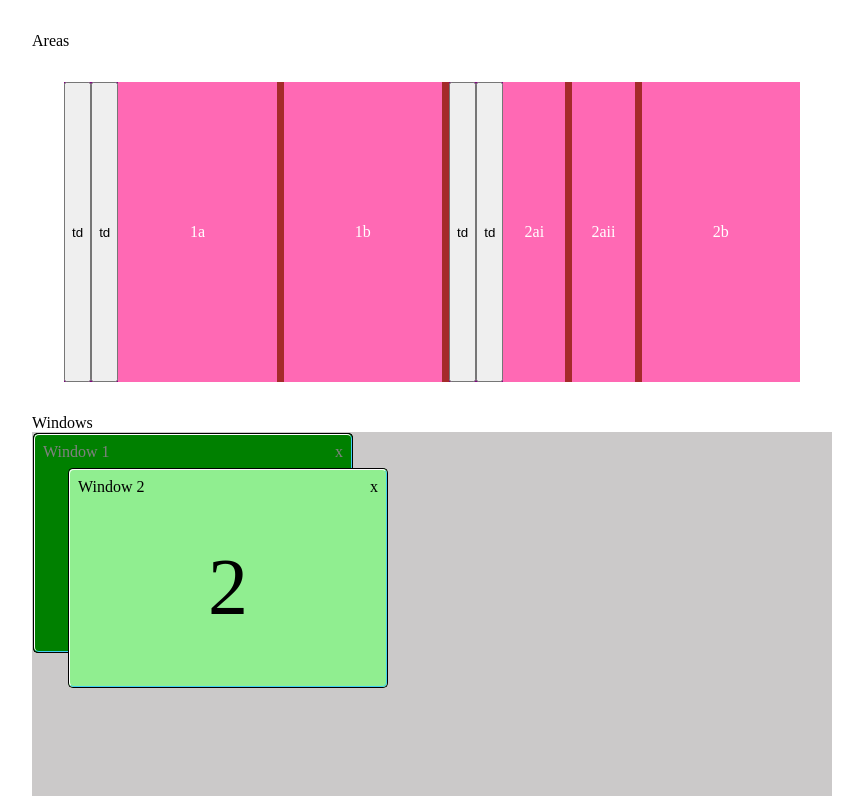
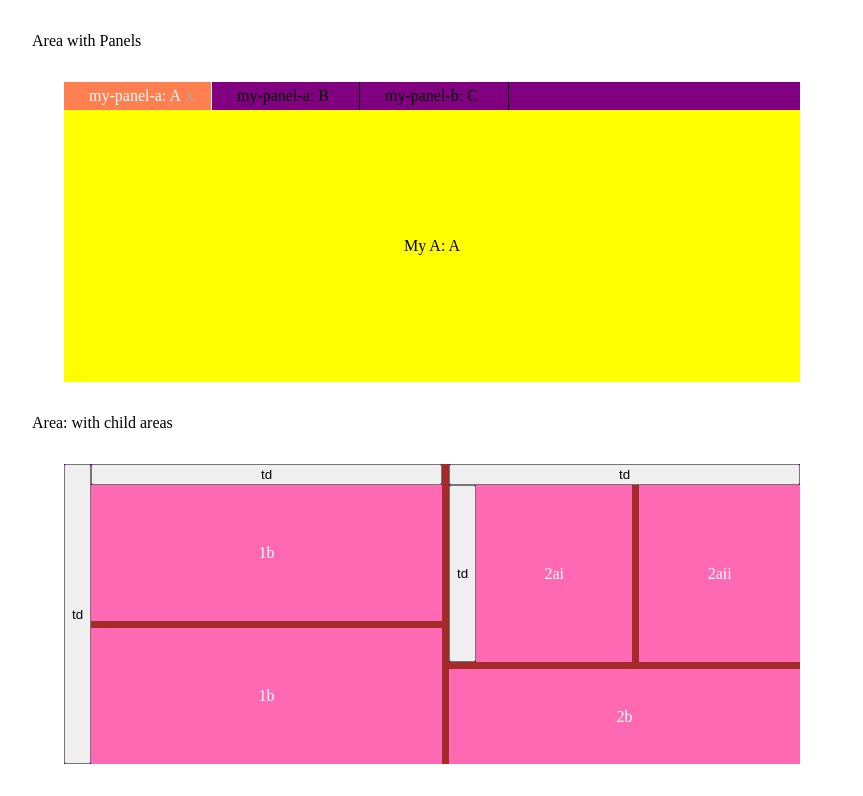
Before and after one commit to opowell/appfr, a Vue app: page / in a window 1280 px wide. Shown: the top 796 px of the page, without its empty margins (208-1071 px from the left). Built offline with nearby package versions, Linux system fonts and the light colour scheme.

Commit message:
area with panels, drag drop

```diff
--- a/src/components/AppfrArea.vue
+++ b/src/components/AppfrArea.vue
@@ -11,21 +11,66 @@
           :area="childArea"
           :key="index"
           :isLastArea='index === area.childAreas.length - 1'
+          :parentArea='area'
+          :indexOnParent='index'
         />
         <div
           class="adjuster"
           v-if="index < area.childAreas.length - 1"
           :key="'adjuster' + index"
           :style='adjusterStyle'
-          @mousedown.stop.prevent='startAdjust(index, childArea, index, area, $event)'
+          @mousedown.stop.prevent='startAdjust(childArea, $event)'
         />
       </template>
     </template>
     <!-- SHOW THIS AREA -->
     <template v-else>
-      <div
-        class="area-content"
-      >
+          <div class='tabs'>
+      <template>
+          <span
+              v-for='(panel, index) in area.panels'
+              :key='index'
+              class='tab tabHover'
+              :class='{"selected": isSelected(panel)}'
+              @mousedown='setActivePanelIndex(index)'
+              draggable="true"
+              @dragstart='dragStart($event, panel, index)'
+              @dragleave="dragLeaveTab"
+              @drop='dropOnTab(index, $event)'
+              @dragover='dragOver'
+              @dragenter="dragEnterTab(index, $event)"
+          >
+              {{ title(panel) }}
+              <span style='width: 20px; display: flex; margin-left: 5px;'>
+                  <span
+                      class='closeButton'
+                      @click.stop='closePanel(index)'
+                      style='width: 20px'
+                  >x</span>
+              </span>
+          </span>
+          <jt-spacer
+              @mousedown.native='startMove'
+              :area='area'
+          />
+      </template>
+    </div>
+      <template v-if="area.panels && area.panels.length > 0">
+        <div
+          v-for='(panel, index) in area.panels'
+          v-bind:style='[area.activePanelInd === index ? {} : {"z-index": -1, "display": "none"}]'
+          class='content'
+          :is='panel.type'
+          :panel='panel'
+          :key='"panel-" + index'
+        />
+      </template>
+      <div v-else-if="area.type"
+        class="area-content-default"
+        :is="area.type"
+        :content="area.content"
+      />
+      <div v-else class="area-content area-content-default">
         {{ area.content }}
       </div>
     </template>
@@ -33,10 +78,20 @@
 </template>
 <script>
 import Vue from 'vue';
+import JtSpacer from '@/components/JtSpacer.vue';
 
 export default {
   name: 'AppfrArea',
+  components: {
+    JtSpacer
+  },
   props: {
+    indexOnParent: {
+      type: Number
+    },
+    parentArea: {
+      type: Object
+    },
     area: {
       type: Object,
       default: () => { return {
@@ -55,9 +110,17 @@ export default {
       Vue.set(this.area, 'flexDirRow', true)
     if (this.area.flex == null)
       Vue.set(this.area, 'flex', '1 1 100px')
+    if (this.area.activePanelInd == null)
+      Vue.set(this.area, 'activePanelInd', 0)
+    this.area.component = this;
   },
   computed: {
     styleObj() {
+      if (this.area.childAreas == null || this.area.childAreas.length < 1) {
+        return {
+          "flex-direction": "column",
+        }
+      }
       let out = {
         "flex-direction": this.area.flexDirRow ? "row" : "column"
       }
@@ -74,18 +137,31 @@ export default {
         cursor: cursor,
       }
     },
+    activePanel() {
+      if (this.area.activePanelInd < 0 || this.area.panels == null || this.area.activePanelInd >= this.area.panels.length) {
+        return null;
+      } else {
+        return this.area.panels[this.area.activePanelInd];
+      }
+    },
+    areaId() {
+      if (this.indexOnParent == null) {
+        return;
+      }
+      return this.parent.component.areaId + ':' + this.indexOnParent;
+    }
   },
   methods: {
+    isSelected(panel) {
+      return this.activePanel === panel;
+    },
     toggleDir() {
       this.area.flexDirRow = !this.area.flexDirRow
     },
-    startAdjust(index, curArea, indexOnParent, parent, ev) {
+    startAdjust(curArea, ev) {
       let el = ev.currentTarget.previousSibling;
       this.adjustData = {
-        index,
         curArea,
-        indexOnParent,
-        parent,
         startX: ev.pageX,
         startY: ev.pageY,
         origWidth: el.clientWidth,
@@ -104,7 +180,6 @@ export default {
           size = this.adjustData.origHeight + (ev.pageY - this.adjustData.startY);
       }
       this.adjustData.newSize = size;
-      console.log('setting size to ' + size)
       this.adjustData.curArea.flex = '0 0 ' + size + 'px';
     },
     stopAdjust(ev) {
@@ -112,21 +187,37 @@ export default {
       ev.stopPropagation();
       document.documentElement.removeEventListener('mousemove', this.adjust);
       document.documentElement.removeEventListener('mouseup', this.stopAdjust);
-      // let areaPath = [];
-      // let parent = this.adjustData.parent;
-      // let curArea = this.adjustData.curArea;
-      // let indexOnParent = this.adjustData.indexOnParent;
-      // while (parent != null) {
-      //   areaPath.unshift(indexOnParent);
-      //   curArea = parent;
-      //   parent = curArea.parent;
-      //   indexOnParent = curArea.indexOnParent;
+      this.$emit('adjusted-size', this.adjustData.curArea)
+    },
+    dragEnterTab(index, ev) {
+      // let targetData = {
+      //   windowId: this.window.id,
+      //   areaPath: this.areaPath,
+      //   index,
+      // };
+      // let samePanel = this.samePanel(this.$store.state.dragData, targetData);
+      // if (samePanel === false) {
+        let el = ev.target;
+        el.classList.add('highlight');
       // }
-      // this.$store.commit('setAreaSize', {
-      //   windowId: this.window.id,
-      //   areaPath,
-      //   size: this.adjustData.newSize,
-      // });
+    },
+    dragLeaveTab(ev) {
+        ev.target.classList.remove('highlight');
+    },
+    dragOver(ev) {
+      ev.preventDefault();
+    },
+    title(panel) {
+      if (panel.id != null) return panel.id;
+      if (panel.type) return panel.type + ': ' + panel.content;
+      return panel.content;
+    },
+    setActivePanelIndex(index) {
+      this.area.activePanelInd = index;
+    },
+    dragStart(ev, panel, index) {
+      ev.dataTransfer.setData('panel', JSON.stringify(panel))
+      this.area.panels.splice(index, 1);
     },
   }
 };
@@ -138,9 +229,86 @@ export default {
   display: flex;
   flex: 1 1 auto;
 }
+.area > * {
+  flex: 1 1 auto;
+}
 .adjuster {
   flex: 0 0 1px;
   padding: 3px;
   background-color: brown;
 }
+.area-content-default {
+  display: flex;
+  align-items: center;
+  justify-content: center;
+  flex: 1 1 auto;
+}
+
+.tabHover:hover {
+    background-color: #ff7f50b0;
+}
+
+.tabs {
+    display: flex;
+    flex: 0 0 auto;
+    background-color: var(--tabsBGColor);
+    border-top-right-radius: 5px;
+    border-top-left-radius: 5px;
+}
+
+.tab {
+    background-color: var(--tabBGColor);
+    padding-top: 5px;
+    padding-bottom: 5px;
+    padding-left: 25px;
+    padding-right: 5px;
+    cursor: default;
+    border-right: 1px solid;
+    display: flex;
+    white-space: nowrap;
+    color: var(--tabFontColor);
+}
+.tab.spacer {
+    flex: 1 1 auto;
+    background-color: transparent;
+    border-right-width: 0px;
+    padding: 0px;
+    margin: 0px;
+    color: inherit;
+}
+.highlight {
+    background-color: #ff00004f;
+}
+
+.tab.highlight {
+    background-color: #ff00004f;
+}
+
+.selected {
+    background-color: coral;
+    color: white;
+    z-index: 0;
+}
+
+.selected:hover {
+    background-color: coral;
+}
+
+.selected .closeButton {
+    display: flex;
+}
+
+.closeButton {
+    display: none;
+    align-self: center;
+    color: #AAA;
+}
+
+.closeButton:hover {
+    color: #000;
+}
+
+.tab:hover .closeButton {
+    display: flex;
+}
 </style>
--- a/src/components/HelloWorld.vue
+++ b/src/components/HelloWorld.vue
@@ -1,13 +1,14 @@
 <template>
   <div>
+    <div>Area with Panels
+      <appfr-area class="demo-area" :area="demoAreaWithPanels" />
+    </div>
     <div>
-      Areas
+        Area: with child areas
       <appfr-area class="demo-area" :area="demoArea" />
     </div>
     <div>
       Windows
-      <!-- <button @click.left="addWindow">Add Window</button>
-      <button v-for="(window, i) in state.windows" :key="window.title" @click="focus(window)">{{ i }}</button> -->
       <div class="hello">
         <appfr-window />
         <appfr-window
@@ -50,20 +51,44 @@ export default {
         windows: [],
         windowsMaximized: false,
       },
+      demoAreaWithPanels: {
+        panels: [
+          {
+            content: 'A',
+            type: 'my-panel-a'
+          },
+          {
+            content: 'B',
+            type: 'my-panel-a'
+          },
+          {
+            content: 'C',
+            type: 'my-panel-b'
+          },
+        ]
+      },
       demoArea: {
         childAreas: [
           {
+            flexDirRow: false,
             childAreas: [
-              { content: '1a'},
-              { content: '1b'}
+              {
+                content: '1b'
+              },
+              {
+                content: '1b',
+              }
             ]
           },
           {
+            flexDirRow: false,
             childAreas: [
-              { childAreas: [
-                {content: '2ai'},
-                {content: '2aii'}
-              ]},
+              {
+                childAreas: [
+                  {content: '2ai'},
+                  {content: '2aii'}
+                ]
+              },
               { content: '2b'}
             ]
           },
@@ -165,10 +190,6 @@ export default {
 ::v-deep .area-content {
   background-color: hotpink;
   color: white;
-  display: flex;
-  align-items: center;
-  justify-content: center;
-  flex: 1 1 auto;
 }
 
 </style>
--- a/src/components/JtSpacer.vue
+++ b/src/components/JtSpacer.vue
@@ -6,7 +6,7 @@
         @dblclick='restore'
         @dragenter="dragEnterTab(null, $event)"
         @dragleave="dragLeaveTab"
-        @drop='dropOnTab(numPanels, $event)'
+        @drop='dropOnTab($event)'
         @dragover='dragOver'
     >
         <slot></slot>
@@ -17,7 +17,6 @@
 export default {
     name: 'JtSpacer',
     props: [
-        'window',
         'area',
     ],
     computed: {
@@ -38,26 +37,13 @@ export default {
         restore() {
             this.$store.commit('toggleWindowsMaximized');
         },
-        dropOnTab(index, ev) {
+        dropOnTab(ev) {
             ev.preventDefault();
             ev.stopPropagation();
             ev.target.classList.remove('highlight');
-            let targetData = {
-                windowId: this.window.id,
-                areaPath: this.areaPath,
-                index,
-            };
-            let same = this.samePanel(this.$store.state.dragData, targetData);
-            if (same === false && this.$store.state.dragData != null) {
-                this.$store.dispatch('dropOnTab', {
-                    sourceWindowId: this.$store.state.dragData.windowId,
-                    sourceAreaPath: this.$store.state.dragData.areaPath,
-                    sourcePanelIndex: this.$store.state.dragData.index,
-                    targetWindowId: this.window.id,
-                    targetAreaPath: this.areaPath,
-                    targetIndex: index,
-                });
-            }
+            let panel = JSON.parse(ev.dataTransfer.getData('panel'));
+            this.area.panels.push(panel)
+            this.area.activePanelInd = this.area.panels.length - 1;
         },
         dragOver(ev) {
             ev.preventDefault();
@@ -76,16 +62,9 @@ export default {
             return out;
         },
         dragEnterTab(index, ev) {
-            let targetData = {
-                windowId: this.window.id,
-                areaPath: this.areaPath,
-                index,
-            };
-            let samePanel = this.samePanel(this.$store.state.dragData, targetData);
-            if (samePanel === false) {
-                let el = ev.target;
-                el.classList.add('highlight');
-            }
+            let sameArea = this.area === ev.dataTransfer.getData('area');
+            let el = ev.target;
+            el.classList.add('highlight');
         },
         dragLeaveTab(ev) {
             ev.target.classList.remove('highlight');
--- /dev/null
+++ b/src/components/MyPanelA.vue
@@ -0,0 +1,24 @@
+<template>
+  <div>
+    My A: {{ panel.content }}
+  </div>
+</template>
+<script>
+
+export default {
+  name: 'MyPanelA',
+  props: [
+    'panel',
+  ]
+};
+
+</script>
+
+<style scoped>
+div {
+  background-color: yellow;
+  display: flex;
+  align-items: center;
+  justify-content: center;
+}
+</style>
--- a/src/main.js
+++ b/src/main.js
@@ -1,8 +1,12 @@
 import Vue from 'vue'
 import App from './App.vue'
+import MyPanelA from './components/MyPanelA.vue';
+import MyPanelB from './components/MyPanelB.vue';
 
 Vue.config.productionTip = false
 
+Vue.component('my-panel-a', MyPanelA)
+Vue.component('my-panel-b', MyPanelB)
 new Vue({
   render: h => h(App),
 }).$mount('#app')
```
Also changed, not shown: src/components/MyPanelB.vue (added, +24 -0 lines).
